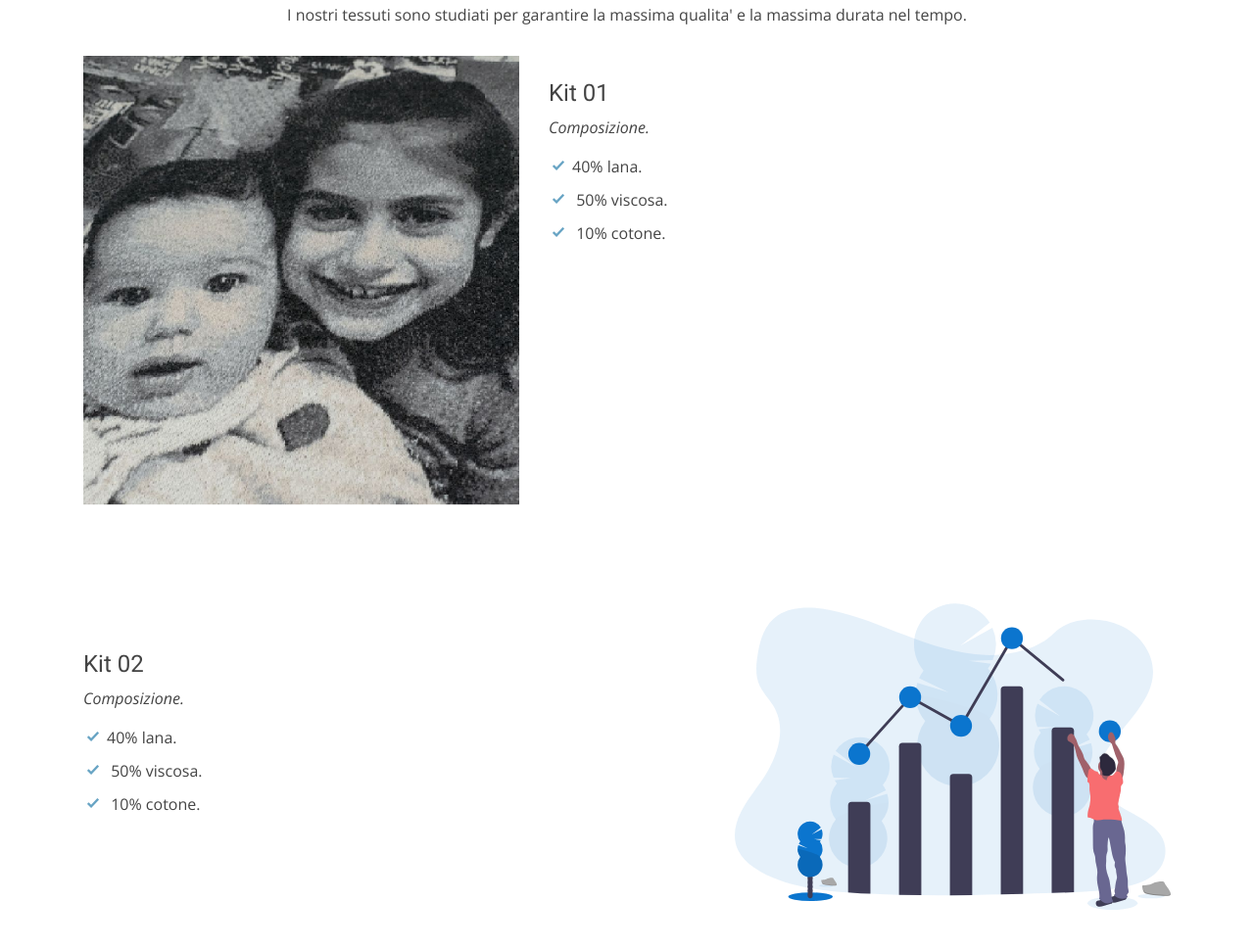
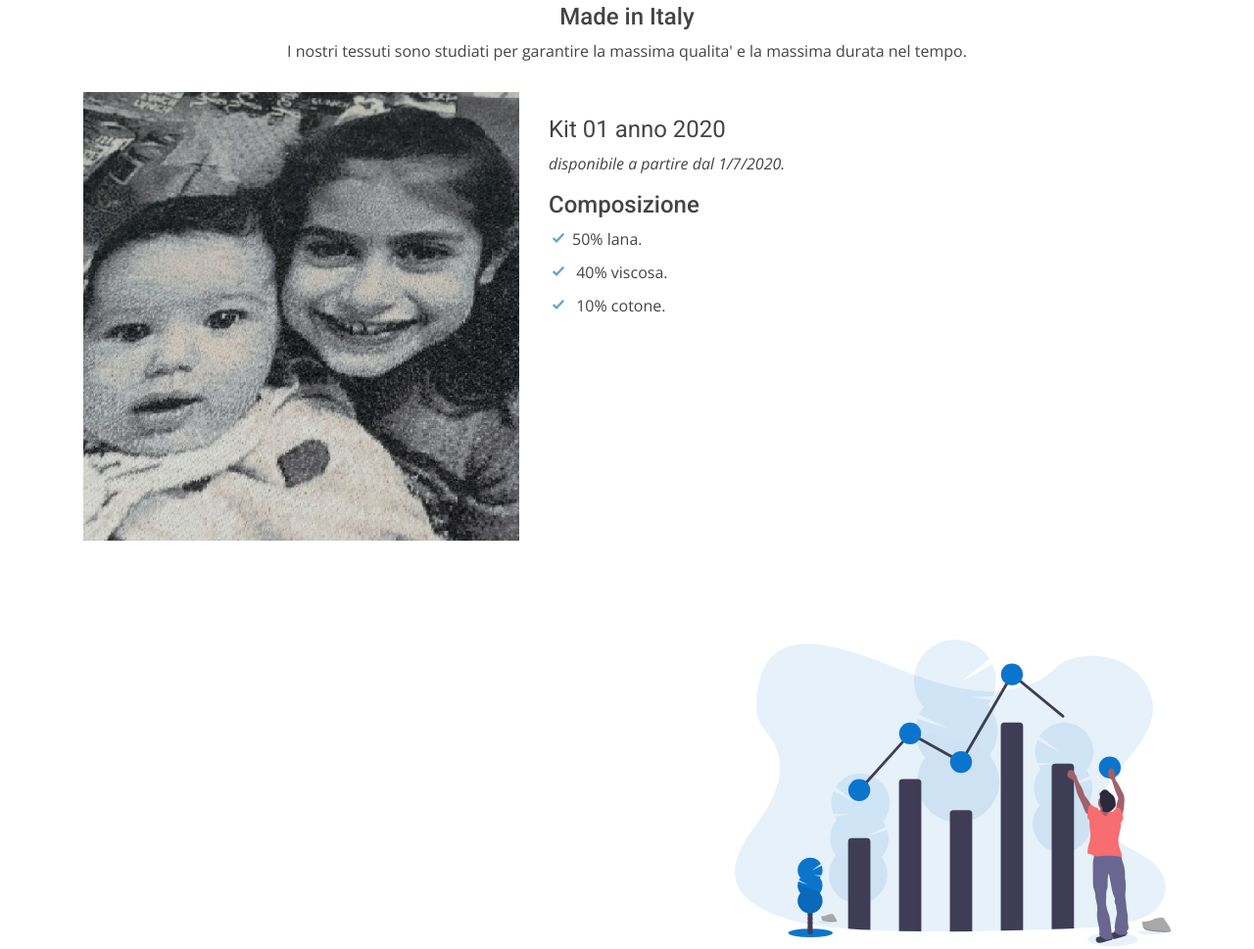
Before and after one commit to federtex/federtex.github.io, a plain HTML site: page index.html in a window 1280 px wide. Shown: the part 1976-2945 px from the top of the page at 98% size. Drawn offline with nearby package versions, Linux system fonts and the light colour scheme.

Commit message:
altre modifiche
altre modifiche

```diff
--- a/index.html
+++ b/index.html
@@ -203,7 +203,7 @@
             <div class="container">
 
                 <div class="section-title">
-                    <h2>I nostri prodotti</h2>
+                    <h2>I nostri prodotti</h2><h4>Made in Italy</h4>
                     <p>I nostri tessuti sono studiati per garantire la massima qualita' e la massima durata nel tempo.</p>
                 </div>
 
@@ -212,13 +212,13 @@
                         <img src="assets/img/features-5.png" class="img-fluid" alt="">
                     </div>
                     <div class="col-md-7 pt-4">
-                        <h3>Kit 01</h3>
-                        <p class="font-italic">
-                            Composizione.
+                        <h3>Kit 01 anno 2020 </h3><p class="font-italic">
+                            disponibile a partire dal 1/7/2020.
                         </p>
+                        <h4>Composizione</h4>
                         <ul>
-                            <li><i class="icofont-check"></i>40% lana.</li>
-                            <li><i class="icofont-check"></i> 50% viscosa.</li>
+                            <li><i class="icofont-check"></i>50% lana.</li>
+                            <li><i class="icofont-check"></i> 40% viscosa.</li>
                              <li><i class="icofont-check"></i> 10% cotone.</li>
                         </ul>
                     </div>
@@ -229,15 +229,7 @@
                         <img src="assets/img/features-2.svg" class="img-fluid" alt="">
                     </div>
                     <div class="col-md-7 pt-5 order-2 order-md-1">
-                       <h3>Kit 02</h3>
-                        <p class="font-italic">
-                            Composizione.
-                        </p>
-                        <ul>
-                            <li><i class="icofont-check"></i>40% lana.</li>
-                            <li><i class="icofont-check"></i> 50% viscosa.</li>
-                             <li><i class="icofont-check"></i> 10% cotone.</li>
-                        </ul>
+
                     </div>
                 </div>
 
```
Also changed, not shown: contact.html (+1 -1 lines), assets/img/carpi.JPG (renamed from assets/img/carpi_011.JPG).
